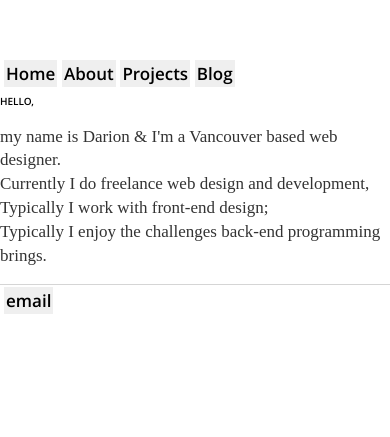
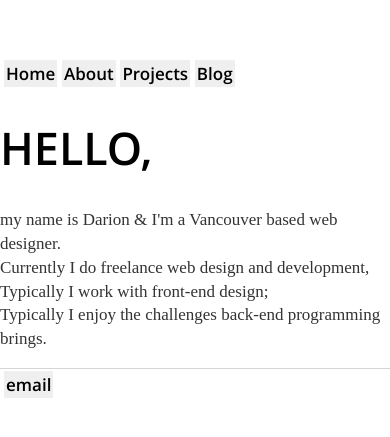
Before and after one commit to cosmicpepper/cosmicpepper.github.io, a Jekyll site: the page built from index.html, in a window 390 px wide. Shown: the top 437 px of the page. Built offline with Jekyll 4.4.1, drawn with Linux system fonts in a browser that asks for light colours.

Commit message:
Update main.css

```diff
--- a/css/main.css
+++ b/css/main.css
@@ -22,10 +22,6 @@ h3 {
 
 h4 {
 	font-size: 21px;
-}
-
-content {
-	margin:10px 15px;
 }
 
 h1 a {
@@ -53,7 +49,6 @@ p {
 	font-size: 17px;
 	line-height:1.4em;
 	color:#333;
-
 }
 
 ul {
@@ -100,6 +95,7 @@ h1 a {
   text-decoration: none;
   border-bottom: 0;
 }
+
 .content ul {
   display: grid;
   grid-template-columns: repeat(auto-fit, minmax(200px, 1fr));
@@ -148,8 +144,3 @@ h1 a {
   font-weight: 600;
   src: local('Open Sans Semibold Italic'), local('OpenSans-SemiboldItalic'), url(http://fonts.gstatic.com/s/opensans/v10/PRmiXeptR36kaC0GEAetxmWeb5PoA5ztb49yLyUzH1A.woff) format('woff');
 }
-
-@media (max-width: 550px) {
-  h1, h2 {
-    font-size: 10px;
-  }
```
